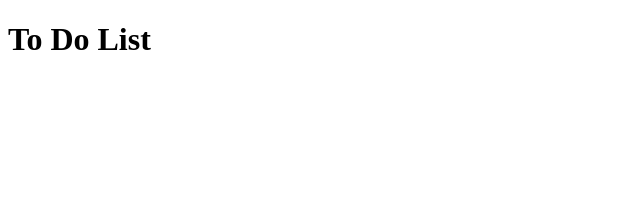
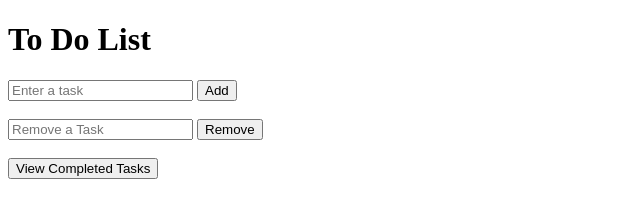
Before and after one commit to itznarvin/to_do_list, a plain HTML site: page index.html in a window 1280 px wide. Shown: the whole page, without its empty margins (0-640 px from the left). Drawn offline with Linux system fonts and the light colour scheme.

Commit message:
wrote a simple html code

```diff
--- a/index.html
+++ b/index.html
@@ -1,7 +1,37 @@
 <!DOCTYPE html>
+<html lang="en">
 
-<html>
     <head>
+        <meta charset="UTF-8" />
+        <meta name="viewport" content="width=device-width, initial scale=1.0" />
+        <title>To-Do List</title>
+        <link rel="stylesheet" href="style.css" />
+    </head>
+
+    <body>
+        <div class="container">
         <h1>To Do List</h1>
-    </head>
+
+        <div class="input selection">
+            <input type="text" id="task - input" placeholder="Enter a task">
+            <button id="add-btn">Add</button>
+        </div>
+
+        <br>
+
+         <div class="input selection">
+            <input type="text" id="task - input" placeholder="Remove a Task">
+            <button id="remove-btn">Remove</button>
+        </div>
+
+        <br>
+
+        <button id="view-btn">View Completed Tasks</button>
+
+
+        <ul id="task-list"></ul>
+        </div>
+        <script src="script.js"></script>
+    </body>
+
 </html>
```
Also changed, not shown: 1 other file.
